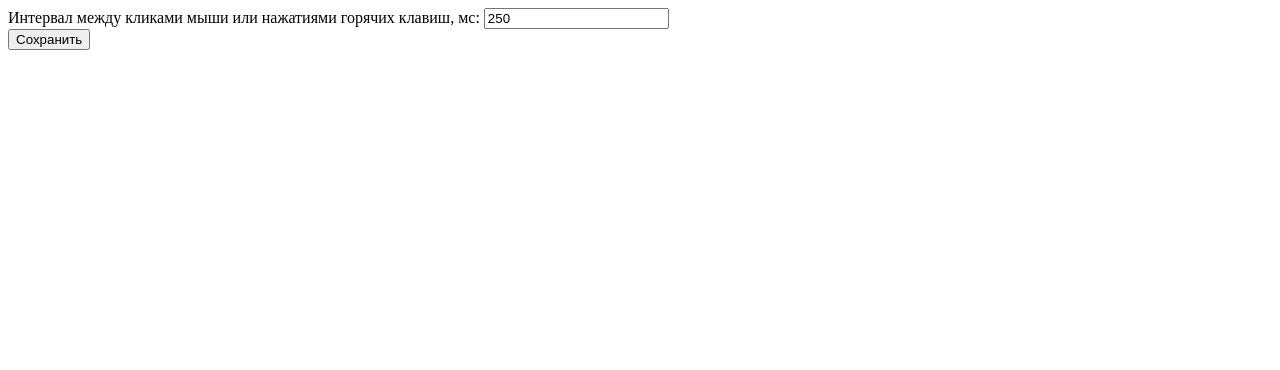
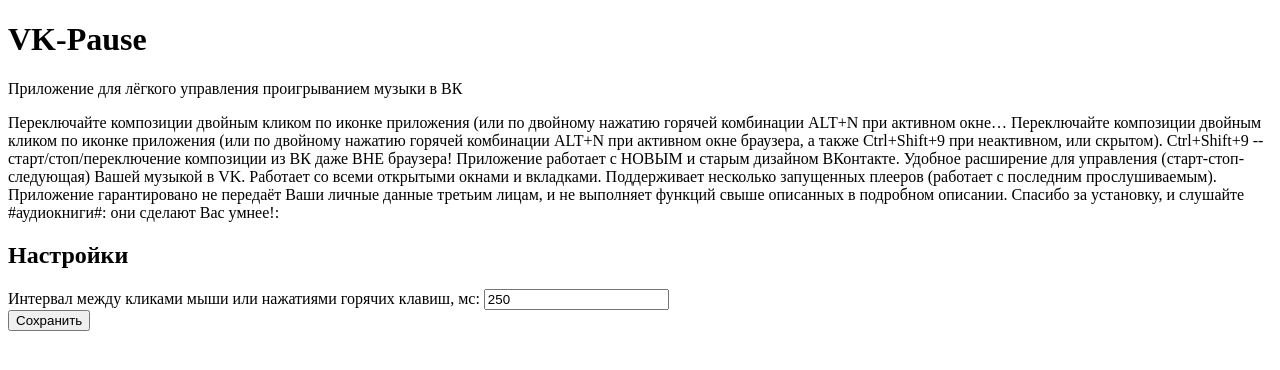
Before and after one commit to lovesuper/vk-pause, a browser extension: page src/options.html in a window 1280 px wide. Drawn offline with Linux system fonts and the light colour scheme.

Commit message:
cleaning project

```diff
--- a/src/background.js
+++ b/src/background.js
@@ -1,4 +1,3 @@
-// TODO: sync vs local storage
 var intervals = [];
 
 chrome.browserAction.onClicked.addListener(function(tab) {
@@ -59,7 +58,6 @@
           }
           chrome.storage.local.set({ "lastPlayedTabId" : tab.id });
         } else if(tab.audible) {
-          console.log("audible!!!");
           chrome.tabs.sendMessage(tab.id, COMMAND.setToPause);
         }
       });
@@ -89,10 +87,6 @@
   }
 }
 
-// chrome.tabs.onUpdated.addListener(function(tabId, info, tab) {
-//   chrome.browserAction.setIcon({ path: "images/icons/" + "playing"  + "/48.png" });
-// });
-
 chrome.tabs.onRemoved.addListener(function (tabid) {
   chrome.storage.local.get("lastPlayedTabId", function(result) {
     if (result.lastPlayedTabId) {
--- a/src/content.js
+++ b/src/content.js
@@ -4,9 +4,7 @@
 
   if(playButton) {
     new MutationObserver(function(mutations, observer) {
-        var state = mutations[0].target.className.includes("top_audio_player_playing") ?
-          STATE.paused.value : STATE.playing.value;
-        console.log("go:", state);
+        var state = mutations[0].target.className.includes("top_audio_player_playing") ?  STATE.paused.value : STATE.playing.value;
         chrome.runtime.sendMessage( { "state": state } );
     }).observe(playButton, { subtree: true, attributes: true });
   }
@@ -35,6 +33,5 @@
     } else if (topPlayButton) {
       topPlayButton.click();
     }
-
   }
 });
--- a/src/options.html
+++ b/src/options.html
@@ -2,6 +2,22 @@
 <html>
   <head><title>Настройки VK Pause</title></head>
   <body>
+    <h1>VK-Pause</h1>
+    <p>Приложение для лёгкого управления проигрыванием музыки в ВК</p>
+    <p>Переключайте композиции двойным кликом по иконке приложения (или
+     по двойному нажатию горячей комбинации ALT+N при активном окне…
+Переключайте композиции двойным кликом по иконке приложения (или по двойному
+ нажатию горячей комбинации ALT+N при активном окне браузера, а также
+ Ctrl+Shift+9 при неактивном, или скрытом). Ctrl+Shift+9 --
+ старт/стоп/переключение композиции из ВК даже ВНЕ браузера!
+ Приложение работает с НОВЫМ и старым дизайном ВКонтакте.
+Удобное расширение для управления (старт-стоп-следующая) Вашей музыкой в VK.
+ Работает со всеми открытыми окнами и вкладками. Поддерживает несколько
+ запущенных плееров (работает с последним прослушиваемым). Приложение
+ гарантировано не передаёт Ваши личные данные третьим лицам, и не выполняет
+  функций свыше описанных в подробном описании.
+Спасибо за установку, и слушайте #аудиокниги#: они сделают Вас умнее!:</p>
+    <h2>Настройки</h2>
     <label>
      Интервал между кликами мыши или нажатиями горячих клавиш, мс:
      <input type="text" id="intervalMills"><br>
```
